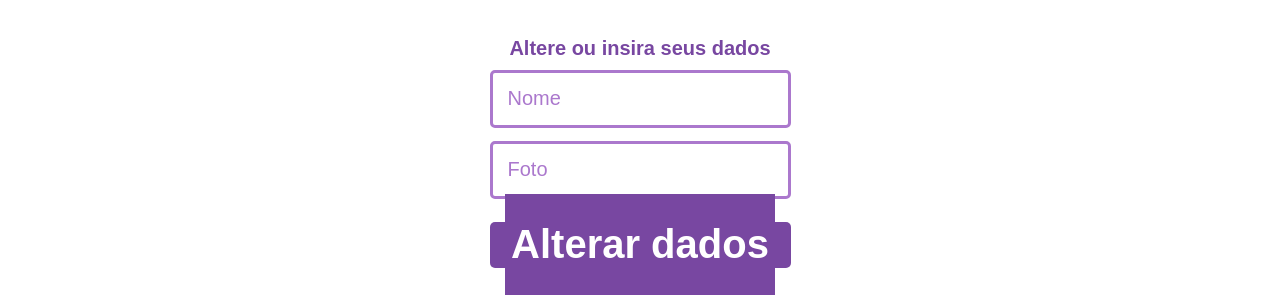
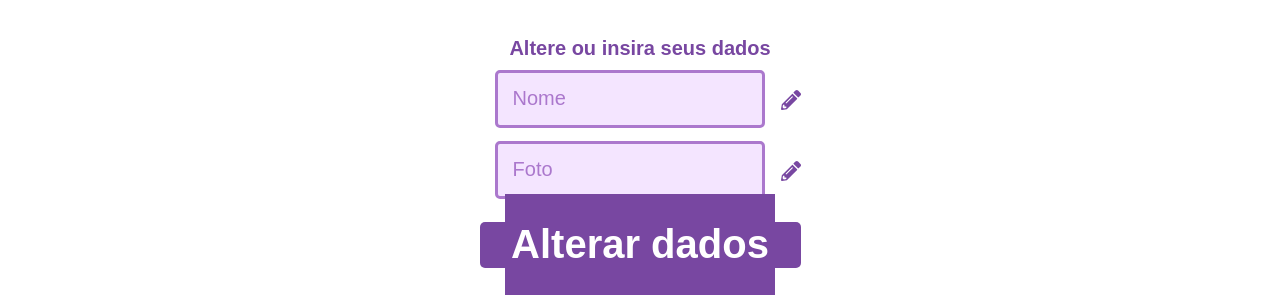
Before and after one commit to isabellexvr/projeto15-danisalibrary-front, a React (Create React App) app: page /user in a window 1280 px wide. Shown: the part 196-493 px from the top of the page. Built offline with nearby package versions, Linux system fonts and the light colour scheme.

Commit message:
feat: user check

```diff
--- a/src/components/pages/ProductsPage.js
+++ b/src/components/pages/ProductsPage.js
@@ -36,7 +36,7 @@ const books = [
 export default function ProductsPage() {
 
   useEffect((()=>{
-    axios.get("http://localhost:5000/get-products")
+    axios.get("https://danisalibrary.onrender.com/get-products")
     .then((answer)=> console.log(answer.data))
     .catch(err => console.log(err))
   }),[])
--- a/src/components/pages/SignInPage.js
+++ b/src/components/pages/SignInPage.js
@@ -13,11 +13,12 @@ export default function SignInPage() {
   const [loading, setLoading] = useState(false);
   const [form, setForm] = useState({});
 
-  const { setUserInfo } = useUserInfo();
+  const { setUserInfo, } = useUserInfo();
 
   const isLogged = localStorage.getItem("data");
   if (isLogged) {
     const data = JSON.parse(isLogged);
+    console.log("dados", data)
     setUserInfo(data);
     navigate("/market");
     return;
@@ -32,7 +33,7 @@ export default function SignInPage() {
     setLoading(true);
 
     axios
-      .post("http://localhost:5000/sign-in", form)
+      .post("https://danisalibrary.onrender.com/sign-in", form)
       .then((answer) => {
         navigate("/market");
         console.log(answer);
--- a/src/components/pages/SignUpPage.js
+++ b/src/components/pages/SignUpPage.js
@@ -35,7 +35,7 @@ export default function SignUpPage() {
       delete form.confirmPassword;
 
       axios
-        .post("http://localhost:5000/sign-up", form)
+        .post("https://danisalibrary.onrender.com/sign-up", form)
         .then((answer) => {
           alert(answer.data);
           setLoading(false);
--- a/src/components/pages/UserPage.js
+++ b/src/components/pages/UserPage.js
@@ -3,7 +3,11 @@ import styled from "styled-components";
 import { colors } from "../../colors";
 import Header from "../constants/Header";
 import Sidebar from "../constants/Sidebar";
-import { Link } from "react-router-dom";
+import { Link, useNavigate } from "react-router-dom";
+import { FaPencilAlt } from "react-icons/fa";
+import { useUserInfo } from "../../contexts/UserInfo";
+import axios from "axios";
+
 // import { useToken } from "../../contexts/Token";
 
 export default function UserPage() {
@@ -11,13 +15,59 @@ export default function UserPage() {
     const [nameRegistration, setNameRegistration] = useState("");
     const [photografy, setPhotografy] = useState("");
     // const [zipCode, setZipCode] = useState("");
-    const [desabilitar, setDesabilitar] = useState(false);
-    //    const navigate = useNavigate();
+    const [enableName, setEnableName] = useState(true);
+    const [enablePhoto, setEnablePhoto] = useState(true);
+    const [enable, setEnable] = useState(true);
 
-    //    const { setToken } = useToken();
+    const { userInfo } = useUserInfo();
+    const navigate = useNavigate();
+
+    function habilitae(param) {
+
+        setEnable(false);
+
+        if (param === "photo"){
+            setEnablePhoto(false);
+        } else {
+            setEnableName(false);
+        }
+    }
 
     function chanceData() {
+        setEnableName(true);
+        setEnablePhoto(true);
+        setEnable(true);
 
+        const {token} = userInfo
+
+        const URL = "https://danisalibrary.onrender.com/change-data";
+
+        const body = {
+            name: enableName,
+            imageURL: enablePhoto
+        }
+
+        console.log("body user", body)
+
+        const config = {
+            headers: {
+                Authorization: `Bearer ${token}`
+            }
+        }
+
+        const promise = axios.post(URL, body, config);
+
+        promise.then((res) => {
+            console.log("res user", res)
+            alert("Dados alterados");
+            navigate("/market");
+        })
+
+        promise.catch((erro) => {
+            console.log("erro pagina de user", erro.response);
+            alert(erro.response.data);
+            setEnable(false);
+        })
     }
 
     return (
@@ -27,24 +77,30 @@ export default function UserPage() {
             <Inputs>
                 <h2>Altere ou insira seus dados</h2>
                 <form onSubmit={chanceData}>
+                    <Teste>
                         <Input>
                             <input
                                 type="text"
                                 placeholder="Nome"
                                 onChange={(e) => setNameRegistration(e.target.value)}
                                 value={nameRegistration}
-                            disabled={desabilitar}
+                                disabled={enableName}
                             />
                         </Input>
+                        <FaPencilAlt onClick={() => habilitae("name")} />
+                    </Teste>
+                    <Teste>
                     <Input>
                         <input
                             type="text"
                             placeholder="Foto"
                             onChange={(e) => setPhotografy(e.target.value)}
                             value={photografy}
-                            disabled={desabilitar}
+                            disabled={enablePhoto}
                         />
                     </Input>
+                    <FaPencilAlt onClick={() => habilitae("photo")} />
+                    </Teste>
                     {/* <Input>
                         <input
                             type="text"
@@ -57,7 +113,7 @@ export default function UserPage() {
                     <Button color={colors.purple}>
                         <button
                             type="submit"
-                            disabled={desabilitar}>
+                            disabled={enable}>
                             <h1>Alterar dados</h1>
                         </button>
                     </Button>
@@ -99,7 +155,7 @@ display: flex;
 align-items: center;
 justify-content: center;
 input {
-    width: 100%;
+    width: 90%;
     height: 58px;
     margin-bottom: 13px;
     border-radius: 5px;
@@ -148,3 +204,13 @@ const StyledLink = styled(Link)`
   color:  #7847a1;
   text-decoration: none;
 `;
+
+const Teste = styled.div`
+  display: flex;
+  svg{
+    margin-top: 20px;
+    color: #7847a1;
+    font-size: 20px;
+  }
+
+`;
```
Lines whose indentation alone changed are shown as unchanged.
